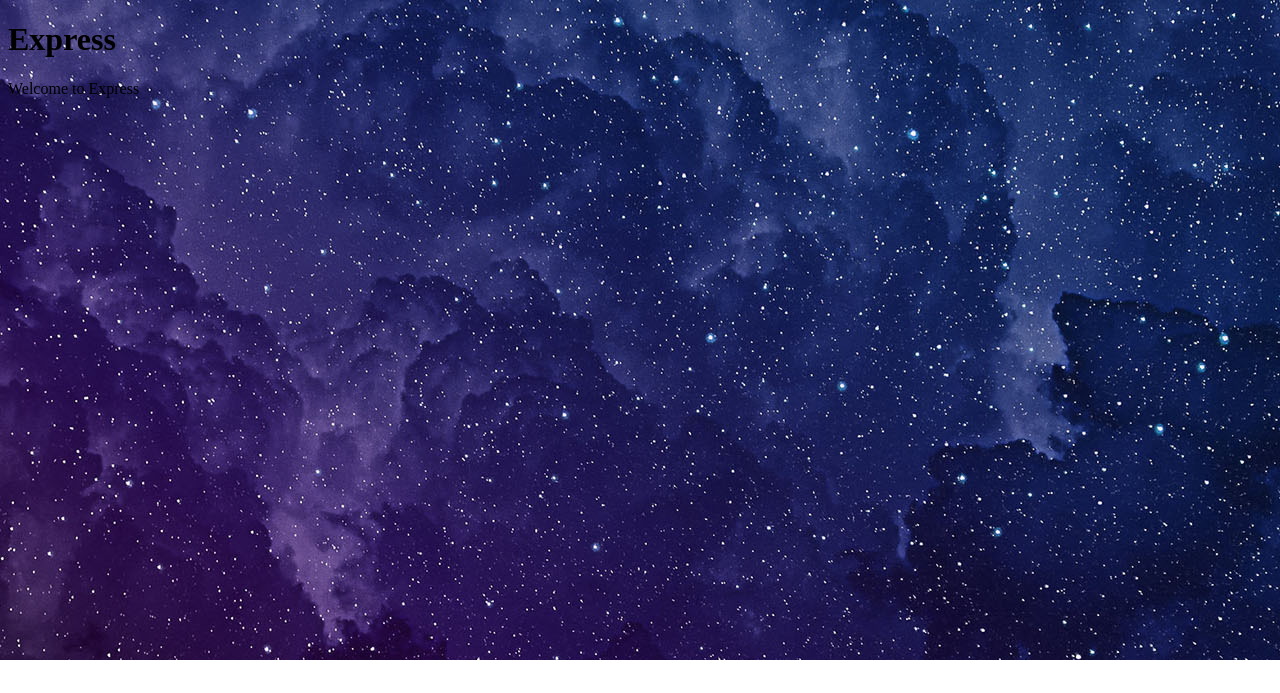
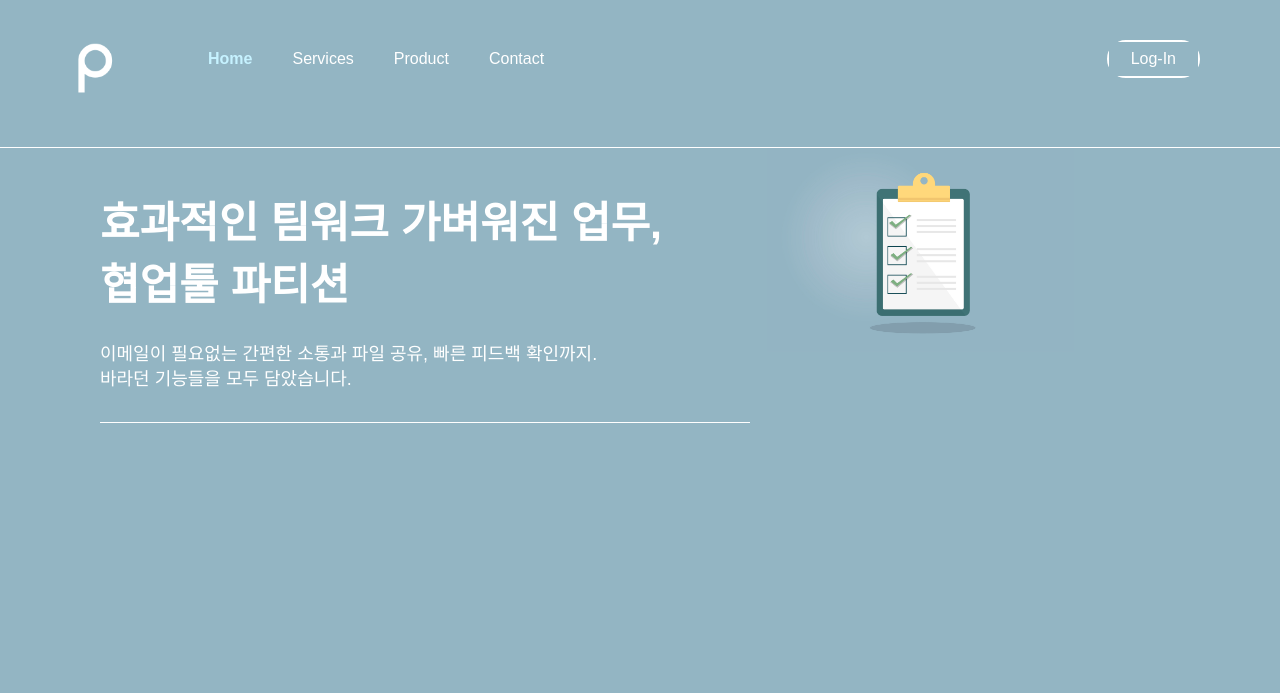
Before and after one commit to pknu-wap/1902-2_partition, a Node server app: page / in a window 1280 px wide. Shown: the top 693 px of the page. Run offline with Node 20, Linux system fonts and the light colour scheme; some libraries are stand-ins or nearby versions.

Commit message:
소개페이지 합쳤어용

```diff
--- a/app.js
+++ b/app.js
@@ -86,7 +86,7 @@ const server = http.createServer(app);
 // 생성된 서버를 socket.io에 바인딩
 const io = socket(server);
 
-const hostname = '192.168.0.9'
+const hostname = '172.20.10.2'
 const port = 8080;
 
 app.use(express.static(__dirname + '/public'));
--- /dev/null
+++ b/public/stylesheets/index.css
@@ -0,0 +1,133 @@
+* {
+    margin: 0;
+    padding: 0;
+    font-family: sans-serif;
+    background: rgb(147, 181, 195);
+}
+
+.menu {
+    border-bottom: solid 1px #fff;
+}
+
+.menu ul {
+    display: inline-flex;
+    margin: 50px;
+}
+
+.menu ul li {
+    list-style: none;
+    margin: 0 20px;
+    color: #ffffff;
+    cursor: pointer;
+}
+
+.logo img {
+    width: 50px;
+    margin-top: -7px;
+    margin-right: 48px;
+}
+
+.active {
+    color: #c6f2ff !important;
+}
+
+.login-btn {
+    top: 40px;
+    right: 80px;
+    position: absolute;
+    text-decoration: none;
+    color: #fff;
+    border: 2px solid;
+    border-radius: 20px;
+    /* background-image: linear-gradient(#91bfdf,#91bfdf),
+    radial-gradient(circle at top left, #fd00da, #19d7f8); */
+    background-origin: border-box;
+    background-clip: content-box, border-box;
+}
+
+.login-btn:hover {
+    color: rgb(217, 251, 255);
+}
+
+.login-btn span {
+    display: block;
+    padding: 8px 22px;
+}
+
+.banner {
+    width: 80%;
+    height: 70%;
+    top: 25%;
+    left: 130px;
+    color: #fff;
+}
+
+.app-text {
+    width: 50%;
+    float: left;
+}
+
+.app-text h1 {
+    font-size: 43px;
+    width: 640px;
+    margin-left: 100px;
+    padding-top: 40px;
+}
+
+.app-text p {
+    width: 650px;
+    font-size: 18px;
+    margin: 30px 0 30px 100px;
+    padding-bottom: 30px;
+    line-height: 25px;
+    color: #fff;
+    border-bottom: solid 1px;
+}
+
+.app-picture {
+    width: 30%;
+    float: right;
+}
+
+.app-picture img {
+    width: 100%;
+    padding-left: 50px;
+}
+
+.intro {
+    /* top: 50%;
+    margin-left: 10%; */
+    top: 0;
+    right: 0;
+}
+
+
+/* media query */
+
+@media(max-width: 900px) {
+    .app-text {
+        text-align: center;
+    }
+    .app-text h1 {
+        font-size: 30px;
+        right: 30%;
+    }
+    .app-text p {
+        font-size: 80%;
+        right: 30%;
+    }
+    .app-picture {
+        display: none;
+    }
+}
+
+@media(max-width: 768px) {
+    .app-text h1 {
+        font-size: 30px;
+        right: 50%;
+    }
+    .app-text p {
+        font-size: 80%;
+        right: 50%;
+    }
+}
--- a/views/homepage.ejs
+++ b/views/homepage.ejs
@@ -42,8 +42,8 @@
             <div class="row">
                 <div class="header">
                     <div class="header_menu">
-                        <a href="#">스택오버플로우</a>
-                        <a href="#">깃허브</a>
+                        <a href="https://stackoverflow.com/">스택오버플로우</a>
+                        <a href="https://github.com/">깃허브</a>
                         <a href="logout">로그아웃</a>
                     </div>
                     <!-- end header menu -->
--- a/views/index.ejs
+++ b/views/index.ejs
@@ -1,11 +1,37 @@
 <!DOCTYPE html>
-<html>
-  <head>
-    <title><%= title %></title>
-    <link rel='stylesheet' href='/stylesheets/style.css' />
-  </head>
-  <body>
-    <h1><%= title %></h1>
-    <p>Welcome to <%= title %></p>
-  </body>
+<html lang="en">
+
+<head>
+    <meta charset="UTF-8">
+    <title>Document</title>
+
+    <link rel="stylesheet" href="/stylesheets/index.css">
+
+</head>
+
+<body>
+    <div class="menu">
+        <ul>
+            <li class="logo"><img src="/images/logo.png"></li>
+            <li class="active"><strong>Home</strong></li>
+            <li>Services</li>
+            <li>Product</li>
+            <li>Contact</li>
+            <li><a href="users/login" class="login-btn"><span>Log-In</span></a></li>
+        </ul>
+    </div>
+
+    <div class="banner">
+        <div class="app-text">
+            <h1>효과적인 팀워크 가벼워진 업무, <br>협업툴 파티션</h1>
+            <p>이메일이 필요없는 간편한 소통과 파일 공유, 빠른 피드백 확인까지.<br> 바라던 기능들을 모두 담았습니다.</p>
+
+
+        </div>
+        <div class="app-picture">
+            <img src="/images/Artboard.png">
+        </div>
+    </div>
+</body>
+
 </html>
```
Also changed, not shown: public/stylesheets/login.css (+2 -5 lines), public/stylesheets/register.css (+4 -5 lines), routes/users.js (+7 -10 lines), views/login.ejs (+4 -4 lines), views/register.ejs (+9 -5 lines), public/images/Artboard.png (added), public/images/logo.png (added).
